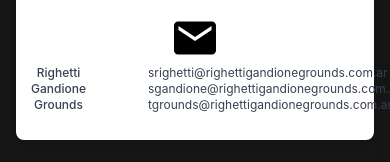
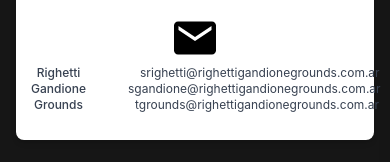
Before and after one commit to yoelsaravia02/RG-G, a React (Create React App) app: page /contacto in a window 390 px wide. Shown: the part 632-794 px from the top of the page. Built offline with nearby package versions, Linux system fonts and the light colour scheme; a web font is replaced by a local one.

Commit message:
Responsive

```diff
--- a/src/components/Carousel.jsx
+++ b/src/components/Carousel.jsx
@@ -65,11 +65,10 @@ const Carousel = () => {
             className="font-extrabold mb-2 font-bona"
             style={{
               marginTop: "45px",
-              whiteSpace: 'nowrap',
-              fontSize: '2.2rem', // base para móviles
+              fontSize: '1.5rem', // ajustado para móviles
             }}
           >
-            <span className="block text-3xl sm:text-4xl md:text-5xl lg:text-6xl xl:text-7xl" data-aos="zoom-in">
+            <span className="block text-2xl sm:text-4xl md:text-5xl lg:text-6xl xl:text-7xl leading-tight" data-aos="zoom-in">
               Righetti Gandione & Grounds
             </span>
           </h1>
@@ -84,7 +83,7 @@ const Carousel = () => {
               textShadow: '0 0 10px rgba(0,0,0,0.3)'
             }}
           >
-            <span className="block text-lg sm:text-xl md:text-2xl lg:text-3xl xl:text-4xl" data-aos="zoom-in">
+            <span className="block text-base sm:text-xl md:text-2xl lg:text-3xl xl:text-4xl" data-aos="zoom-in">
               Bureau Legal
             </span>
           </h1>
--- a/src/pages/AreasDePractica.jsx
+++ b/src/pages/AreasDePractica.jsx
@@ -190,7 +190,7 @@ export default function AreasDePractica() {
 
       {/* Dos columnas independientes */}
       <div className="py-8 sbg-black font-mona max-w-7xl mx-auto p-8 grid grid-cols-1 md:grid-cols-2 gap-6"
-      style={{paddingBottom:"80px"}}>
+      style={{paddingBottom:"80px", marginBottom: "-1px"}}>
         {renderColumn(col1, openIndexesCol1, 1)}
         {renderColumn(col2, openIndexesCol2, 2)}
       </div>
--- a/src/pages/Contacto.jsx
+++ b/src/pages/Contacto.jsx
@@ -127,7 +127,7 @@ const Contacto = () => {
   };
 
   return (
-    <div className="bg-gray-50" style={{ backgroundColor: "#161616ff" }}>
+    <div className="bg-gray-50" style={{ marginBottom: "-1px", backgroundColor: "#161616ff" }}>
       {/* Toast Container */}
       <ToastContainer
         position="bottom-left"
@@ -189,15 +189,15 @@ const Contacto = () => {
             style={{ marginLeft: "-110px", marginTop: "3px" }}
           >
             <div className="font-medium text-center">Righetti</div>
-            <div className="text-center">
+            <div className="text-center" style={{ marginLeft: "-8px" }}>
               srighetti@righettigandionegrounds.com.ar
             </div>
             <div className="font-medium text-center">Gandione</div>
-            <div className="text-center">
+            <div className="text-center" style={{ marginLeft: "-20px" }}>
               sgandione@righettigandionegrounds.com.ar
             </div>
             <div className="font-medium text-center">Grounds</div>
-            <div className="text-center">
+            <div className="text-center" style={{ marginLeft: "-13px" }}>
               tgrounds@righettigandionegrounds.com.ar
             </div>
           </div>
--- a/src/pages/LaFirma.jsx
+++ b/src/pages/LaFirma.jsx
@@ -8,7 +8,7 @@ const LaFirma = () => {
   }, []);
 
   return (
-    <section className="bg-black pb-12" style={{ backgroundColor: "#161616ff" }}>
+    <section className="bg-black pb-10" style={{ backgroundColor: "#161616ff", marginBottom: "-1px" }}>
       {/* Imagen de fondo con título */}
       <div
         className="h-72 bg-cover bg-center flex flex-col justify-center items-center text-white mb-10"
@@ -22,7 +22,7 @@ const LaFirma = () => {
         <h1 className="text-4xl font-bold" data-aos="zoom-in">¿Quienes Somos?</h1>
       </div>
       {/* Texto institucional */}
-      <div className="py-8 max-w-4xl mx-auto font-bona text-white space-y-8">
+      <div className="py-8 max-w-4xl mx-auto font-bona text-white space-y-8 px-4 sm:px-6 md:px-8">
         <h2 className="text-3xl md:text-4xl font-bold mb-6" data-aos="zoom-out-up">RG&G Bureau Legal</h2>
         <p className="font-mona text-lg md:text-xl text-justify" data-aos="zoom-out-up">
           Righetti Gandione & Grounds Bureau Legal es una firma jurídica orientada a brindar soluciones legales especializadas en materias complejas, con enfoque en la empresa, la actividad patrimonial, la contratación civil y comercial, y los sectores estratégicos de la economía.
--- a/src/pages/Profesionales.jsx
+++ b/src/pages/Profesionales.jsx
@@ -56,7 +56,7 @@ const Profesionales = () => {
       >
         <h1 className="text-4xl font-bold" data-aos="zoom-in" >Profesionales</h1>
       </div>
-      <div style={{ marginTop: "30px" }} className="py-8 max-w-6xl mx-auto mb-12">
+      <div style={{ marginTop: "30px", marginBottom: "-1px" }} className="py-8 max-w-6xl mx-auto mb-12">
         <div className="grid grid-cols-1 md:grid-cols-3 gap-6 md:gap-4 items-stretch">
           {cards.map((card, idx) => (
             <div
```
